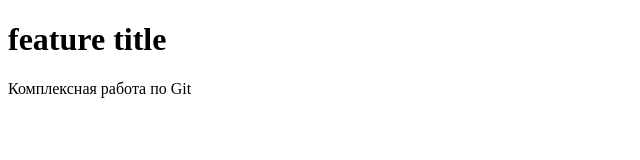
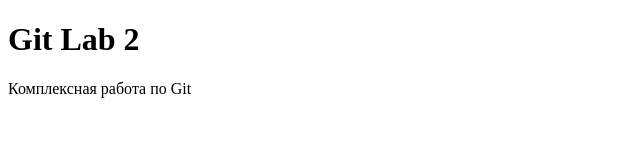
Before and after one commit to ekl-mn0/git-lab-2, a plain HTML site: page index.html in a window 1280 px wide. Shown: the whole page, without its empty margins (0-640 px from the left). Drawn offline with Linux system fonts and the light colour scheme.

Commit message:
Change title main branch

```diff
--- a/index.html
+++ b/index.html
@@ -6,7 +6,7 @@
     <title>Git Lab 2</title>
 </head>
 <body>
-    <h1>feature title</h1>
+    <h1>Git Lab 2</h1>
     <p>Комплексная работа по Git</p>
 </body>
 </html>
```
